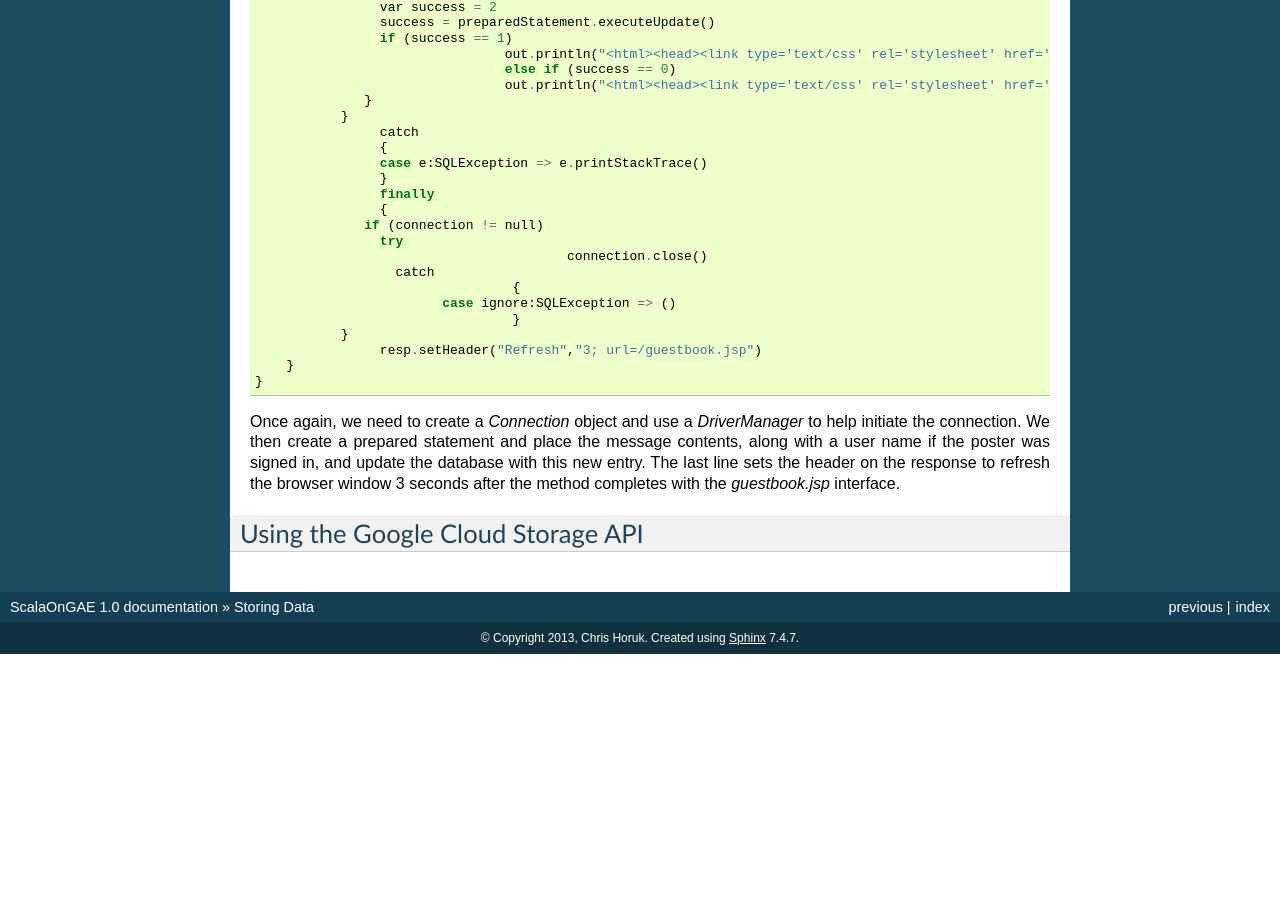
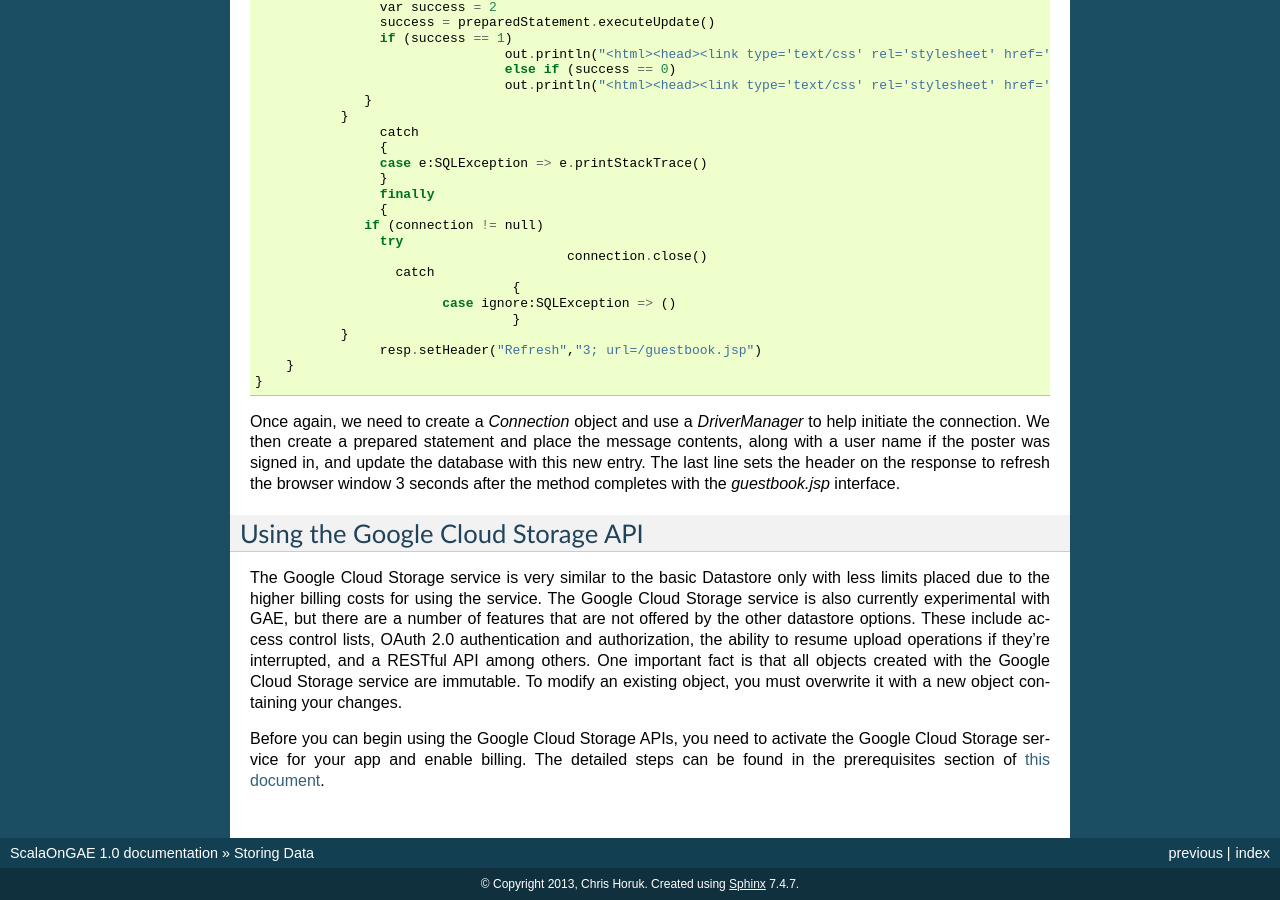
Before and after one commit to choruk/scala-gae, a Sphinx documentation site: the page built from SphinxDocs/source/storingData.rst, in a window 1280 px wide and 900 px high, scrolled down 6646 px. Built offline with Sphinx 7.4.7, drawn with Linux system fonts in a browser that asks for light colours; formulas are drawn with MathJax 3; before the commit the page ends 7300 px from its top, so only the background shows below that.

Commit message:
more documentation

```diff
--- a/SphinxDocs/source/storingData.rst
+++ b/SphinxDocs/source/storingData.rst
@@ -394,3 +394,9 @@ Once again, we need to create a *Connection* object and use a *DriverManager* to
 
 Using the Google Cloud Storage API
 ----------------------------------
+
+The Google Cloud Storage service is very similar to the basic Datastore only with less limits placed due to the higher billing costs for using the service. The Google Cloud Storage service is also currently experimental with GAE, but there are a number of features that are not offered by the other datastore options. These include access control lists, OAuth 2.0 authentication and authorization, the ability to resume upload operations if they're interrupted, and a RESTful API among others. One important fact is that all objects created with the Google Cloud Storage service are immutable. To modify an existing object, you must overwrite it with a new object containing your changes.
+
+Before you can begin using the Google Cloud Storage APIs, you need to activate the Google Cloud Storage service for your app and enable billing. The detailed steps can be found in the prerequisites section of `this document`_.
+
+.. _this document: https://developers.google.com/appengine/docs/java/googlestorage/overview
```
